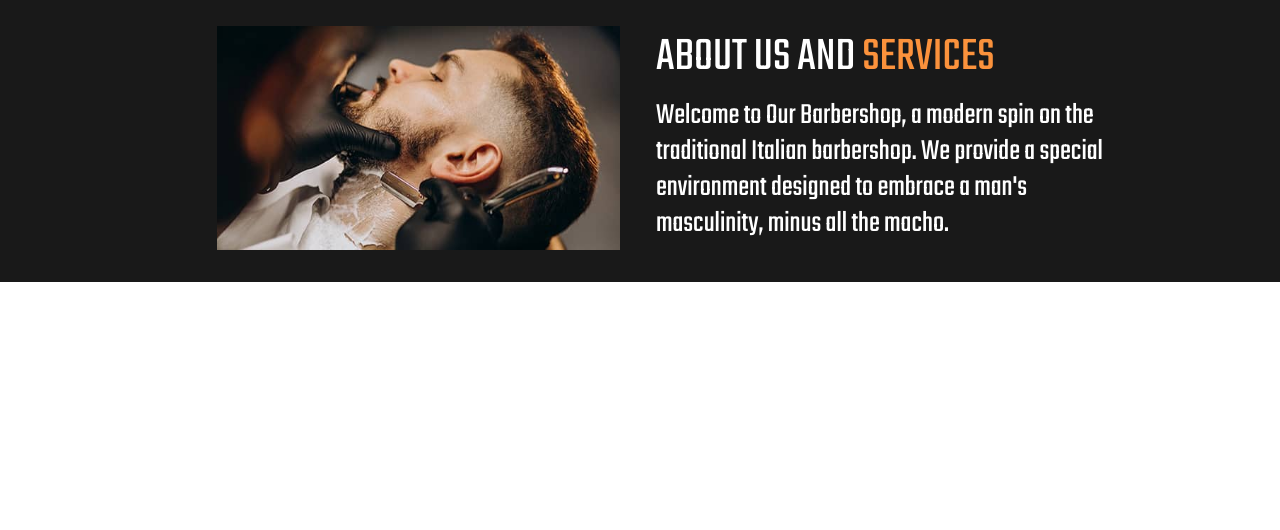
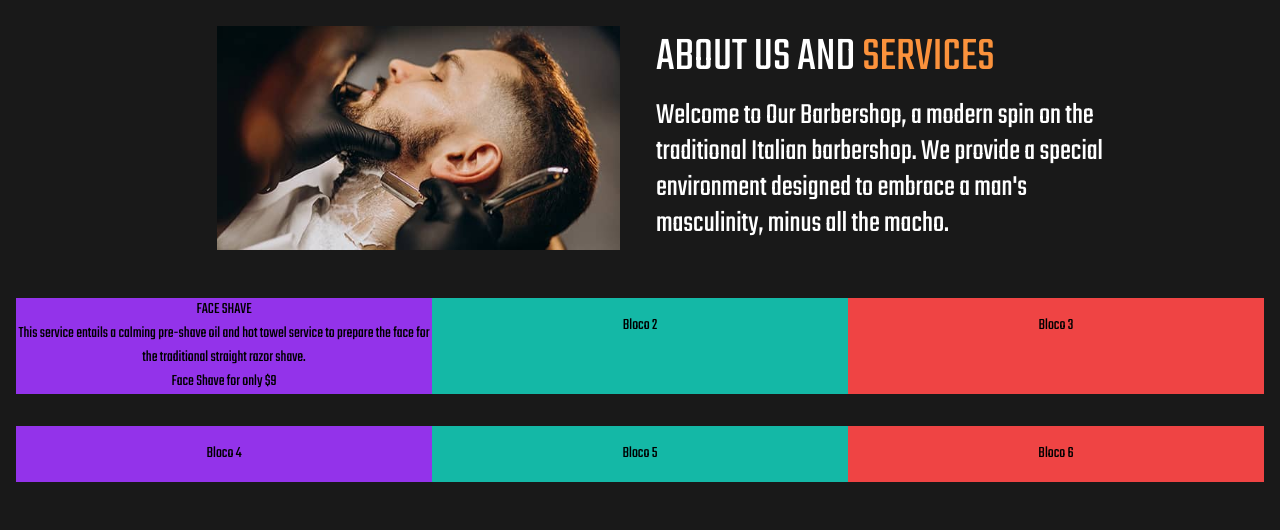
Before and after one commit to iKynz/barber-page, a website: page src/index.html in a window 1280 px wide. Shown: the part 782-1312 px from the top of the page. Before the commit the page ends 1064 px from the top, so only its background shows below. Drawn offline with nearby package versions, Linux system fonts and the light colour scheme.

Commit message:
Adicionado conteúdo para a primeira section, faltando alterações.

```diff
--- a/src/index.html
+++ b/src/index.html
@@ -68,6 +68,21 @@
                 </p>
             </div>
         </div>
+        <div class="grid grid-cols-1 md:grid-cols-3 p-4 text-center">
+            <div class="bg-purple-600 mb-8">
+                <h1>FACE SHAVE</h1>
+                <p>
+                    This service entails a calming pre-shave oil and hot towel service to prepare the face for the
+                    traditional straight razor shave. <br>
+                    Face Shave for only $9
+                </p>
+            </div>
+            <div class="bg-teal-500 p-4 mb-8">Bloco 2</div>
+            <div class="bg-red-500 p-4 mb-8">Bloco 3</div>
+            <div class="bg-purple-600 p-4 mb-8">Bloco 4</div>
+            <div class="bg-teal-500 p-4 mb-8">Bloco 5</div>
+            <div class="bg-red-500 p-4 mb-8">Bloco 6</div>
+        </div>
     </section>
 
     <script src="/src/js/script.js"></script>
```
Also changed, not shown: dist/output.css.
